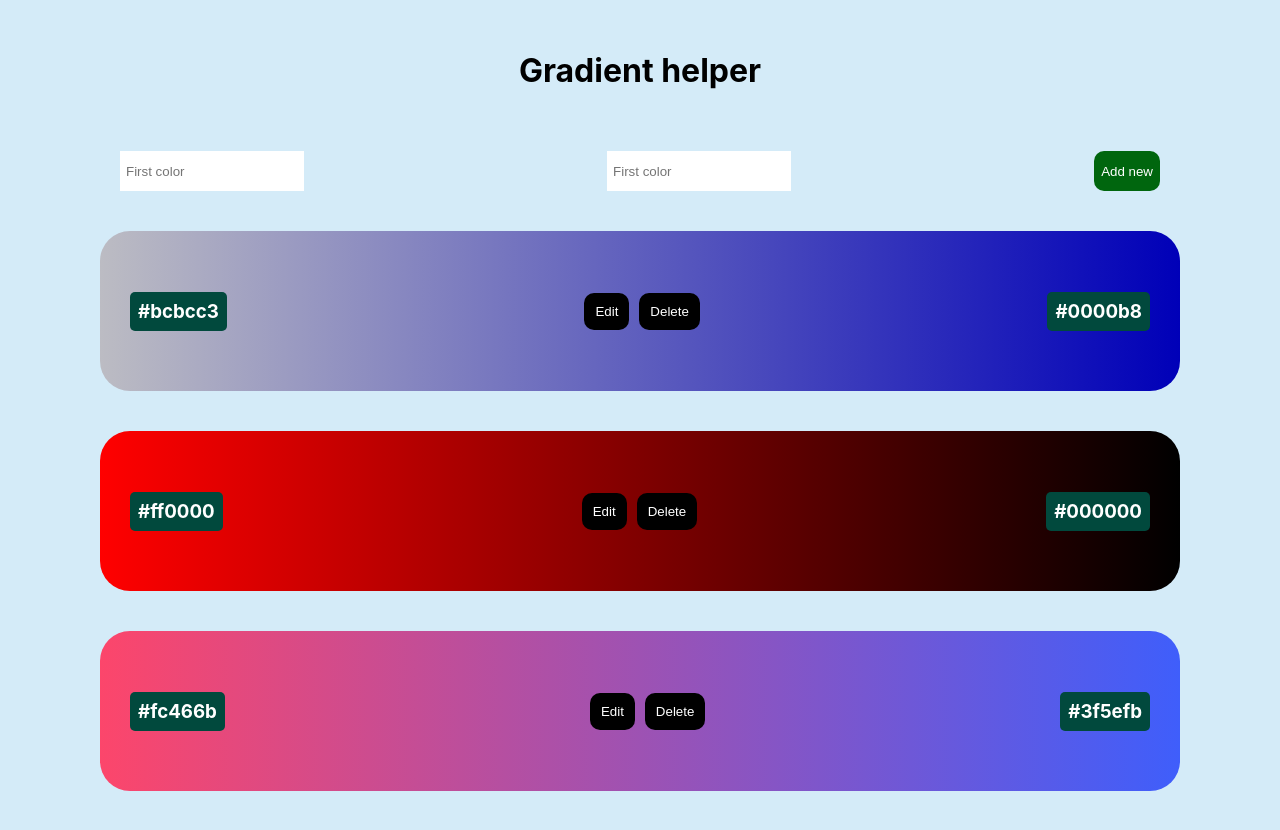
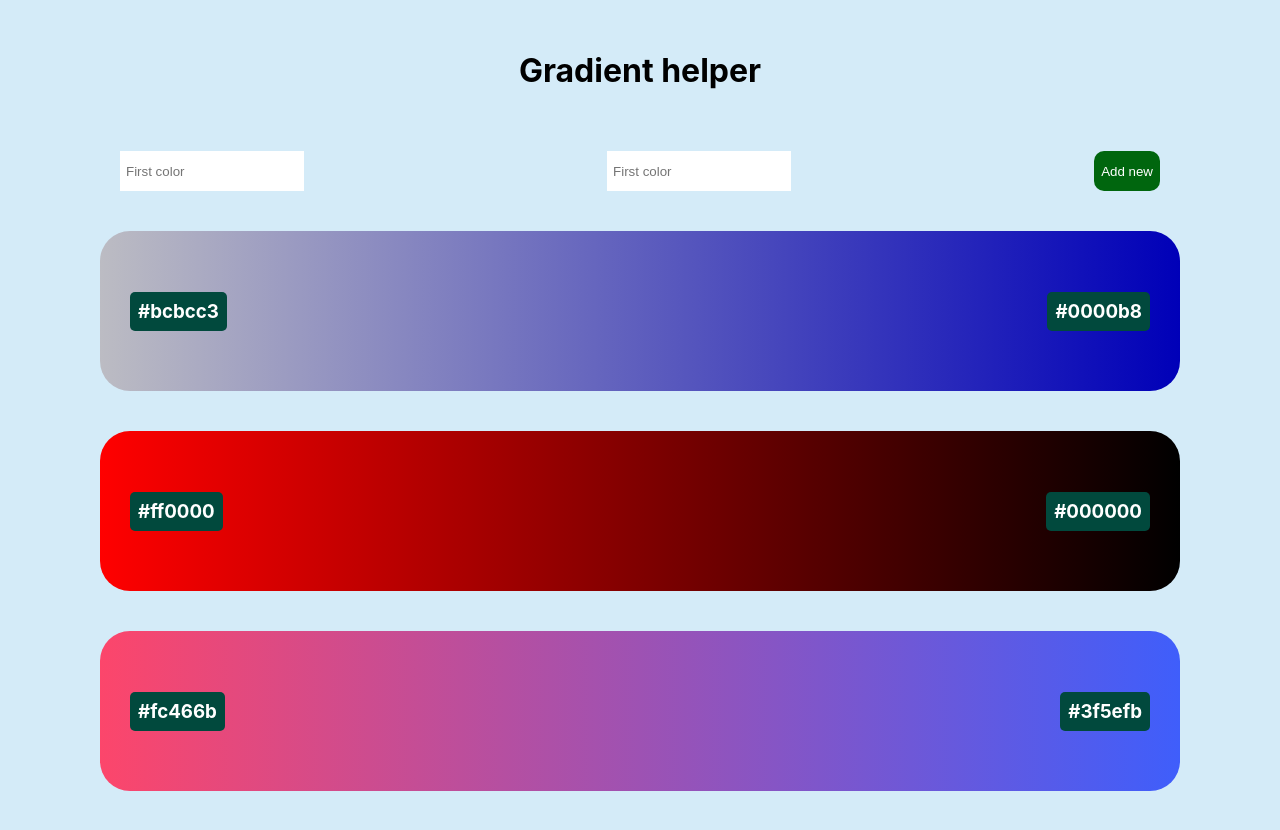
Before and after one commit to ideni44/gradient, a React (Create React App) app: page /new in a window 1280 px wide. Shown: the top 830 px of the page. Built offline with nearby package versions, Linux system fonts and the light colour scheme.

Commit message:
styles v2.0

```diff
--- a/src/components/List.jsx
+++ b/src/components/List.jsx
@@ -3,7 +3,7 @@ import { Link } from 'react-router-dom'
 import { deleteItem, setEditItem } from '../redux/actions'
 
 
-function List({edit}) {
+function List({edit,addNew}) {
 
     const dispatch = useDispatch()
     const items = useSelector(state=>state.items)
@@ -16,7 +16,8 @@ function List({edit}) {
     }
 
     const array = edit ? selectedItem : items
-    const buttonDelete = edit && {display:'none'}
+    const buttonsNone = (edit||addNew) && {display:'none'}
+
 
     return (
         <section className="list">
@@ -24,7 +25,6 @@ function List({edit}) {
                 {
                     array.map(i=>{
                         const {id,first,second} = i
-                        console.log(i)
                         return (
                             <div className="list__gradients__item"
                                 key={id}
@@ -35,12 +35,12 @@ function List({edit}) {
                                         <button
                                             className="list__gradients__item__group__button"
                                             onClick={()=>actionWithGradient(id,'edit')}
-                                            style={buttonDelete}>Edit</button>
+                                            style={buttonsNone}>Edit</button>
                                     </Link>
                                     <button
                                         className="list__gradients__item__group__button"
                                         onClick={()=>actionWithGradient(id,'delete')}
-                                        style={buttonDelete}>Delete</button>
+                                        style={buttonsNone}>Delete</button>
                                 </div>
                                 <h1 className="list__gradients__item__title">{second}</h1>
                             </div>
--- a/src/pages/Addnew.jsx
+++ b/src/pages/Addnew.jsx
@@ -1,5 +1,6 @@
 import React, { useState } from 'react'
 import { useDispatch } from 'react-redux'
+import { Link } from 'react-router-dom'
 import List from '../components/List'
 import { addItem } from '../redux/actions'
 
@@ -24,7 +25,13 @@ function Addnew() {
     const changeInput = (e,position) => {
         let value = e.target.value
         position === 'first' ? setSelectedGradient({...selectedGradient,first:value}) : setSelectedGradient({...selectedGradient,second:value})
+        if(selectedGradient.first && selectedGradient.second){
             setButtonAllow(false)
+        }
+    }
+
+    const linkAllowed = (e) => {
+        buttonAllow && e.preventDefault()
     }
 
     return (
@@ -40,13 +47,15 @@ function Addnew() {
                     type="text"
                     placeholder="First color"
                     onChange={(e)=>changeInput(e,'second')}/>
+                <Link to='/' onClick={(e)=>linkAllowed(e)}>
                     <button
                         className="add__container__button"
                         onClick={()=>editGradient()}
                         disabled={buttonAllow}
                         style={buttonAllow ?{cursor: 'not-allowed'}:{cursor:'pointer'}}>Add new</button>
+                </Link>
             </div>
-           <List/>
+           <List addNew={true}/>
         </section>
     )
 }
```
Lines whose indentation alone changed are shown as unchanged.
